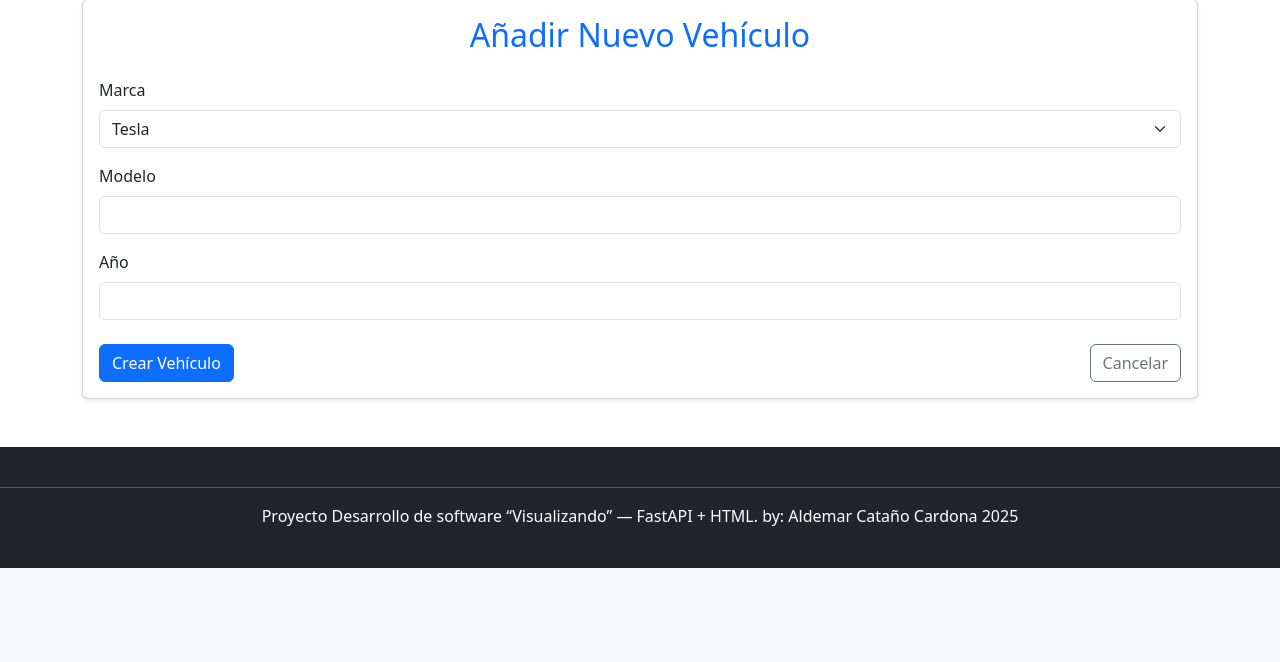
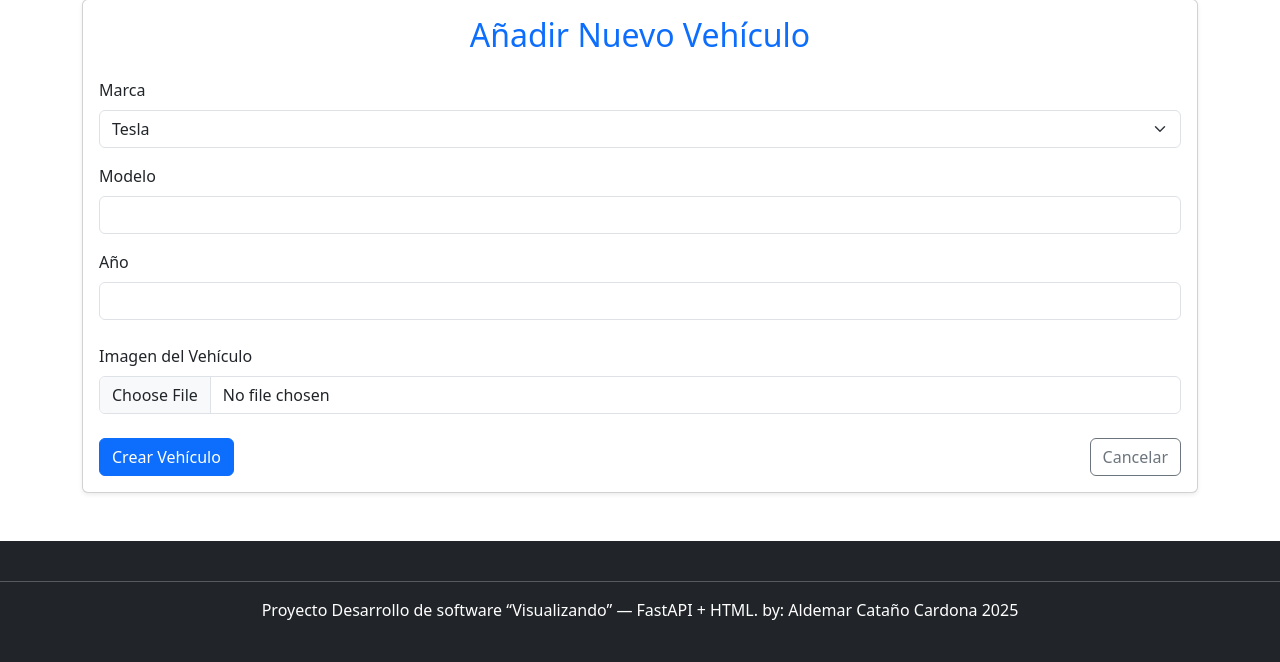
Before and after one commit to Aldemitar/vehiculos_electricos_aldemar, a FastAPI app: page /vehiculos/add in a window 1280 px wide. Shown: the part 294-956 px from the top of the page. Before the commit the page ends 862 px from the top, so only its background shows below. Run offline with FastAPI, Linux system fonts and the light colour scheme; parts of the project's set-up code (start-up, migrations or seed data) failed here and were passed over.

Commit message:
Se agregó el campo de subir imágen al formulario lo cual nos permite cargarla, además de cambiar el formulario para que reciba este tipo de archivos

```diff
--- a/templates/add_vehicle.html
+++ b/templates/add_vehicle.html
@@ -13,7 +13,7 @@
             <div class="card-body">
                 <h2 class="card-title mb-4 text-primary text-center">Añadir Nuevo Vehículo</h2>
 
-                <form method="post" action="/vehiculos/add">
+                <form method="post" action="/vehiculos/add" enctype="multipart/form-data">
                     <div class="mb-3">
                         <label for="marca" class="form-label">Marca</label>
                         <select name="marca" id="marca" class="form-select" required>
@@ -33,6 +33,10 @@
                         <input type="number" id="año" name="año" class="form-control" min="1900" max="2100" required>
                     </div>
 
+                    <div class="mb-4">
+                        <label for="imagen" class="form-label">Imagen del Vehículo</label>
+                        <input type="file" id="imagen" name="imagen" class="form-control" accept="image/*">
+                    </div>
                     <div class="d-flex justify-content-between">
                         <button type="submit" class="btn btn-primary">Crear Vehículo</button>
                         <a href="/vehiculos_registro" class="btn btn-outline-secondary">Cancelar</a>
```
